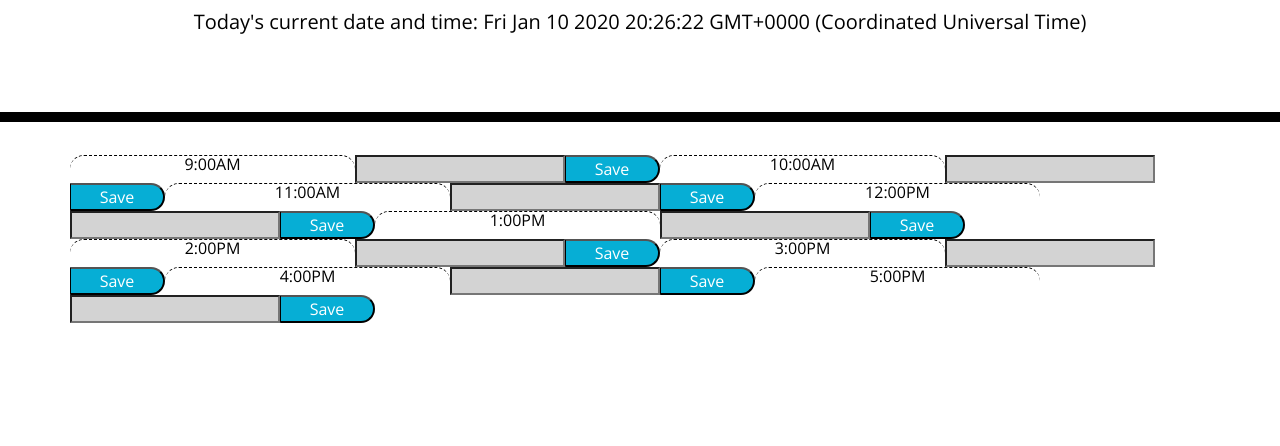
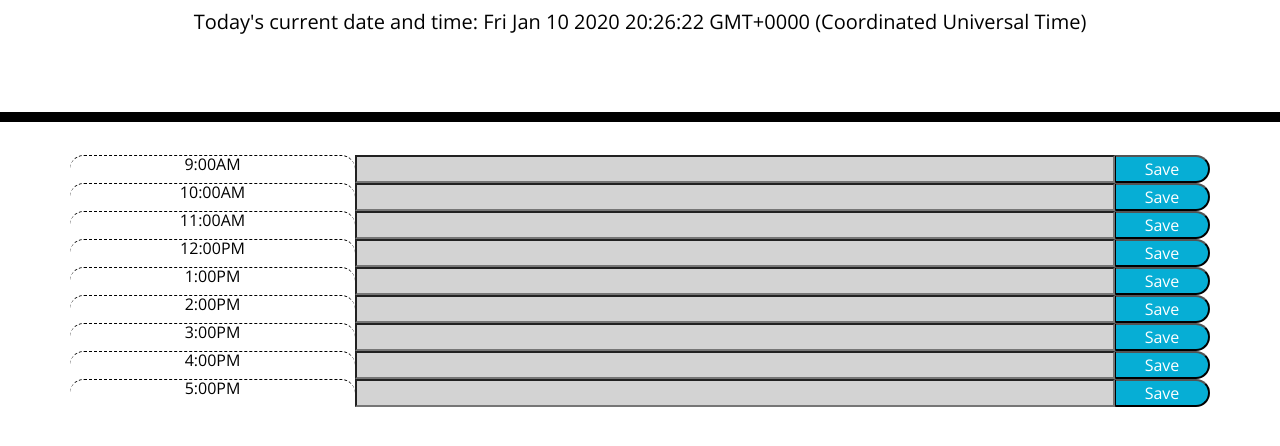
Before and after one commit to brer4449/Scheduler, a plain HTML site: page index.html in a window 1280 px wide. Shown: the part 182-628 px from the top of the page. Drawn offline with nearby package versions, Linux system fonts and the light colour scheme.

Commit message:
fixed defining class names and thus formatting

```diff
--- a/CSS/style.css
+++ b/CSS/style.css
@@ -44,17 +44,17 @@ textarea{
 
 .past {
   background-color: #d3d3d3;
-  color: white;
+  /* color: white; */
 }
 
 .present {
   background-color: #ff6961;
-  color: white;
+  /* color: white; */
 }
 
 .future {
   background-color: #77dd77;
-  color: white;
+  /* color: white; */
 }
 
 .saveBtn {
--- a/JS/app.js
+++ b/JS/app.js
@@ -17,19 +17,24 @@ $(document).ready(function(){
   row.attr("class", "row");
   $(".container").append(row);
   let currentHour = moment().format("h");
+  currentHour = parseInt(currentHour);
   let setHour = moment().set("hour", 9).format("h");
+  setHour = parseInt(setHour);
   console.log(currentHour);
+
   console.log(setHour);
   for(let i=0; i<9; i++){
     let time = ["9:00AM", "10:00AM", "11:00AM", "12:00PM", "1:00PM", "2:00PM", "3:00PM", "4:00PM", "5:00PM"]
     let timeDiv = $("<div>");
-    timeDiv.attr("class", "hour col-3 time-block");
+    timeDiv.addClass("hour col-3 time-block");
     timeDiv.text(time[i]);
     row.append(timeDiv);
     let input = $("<input>");
-    input.attr("class", "col-8");
-    if(currentHour<setHour && currentHour > 5){
-      input.attr("class", "past")
+    input.addClass("col-8");
+    if(currentHour<6){
+      input.addClass("future");
+    } else {
+      input.addClass("past");
     }
     row.append(input);
     let saveBtn = $("<button>");
```
